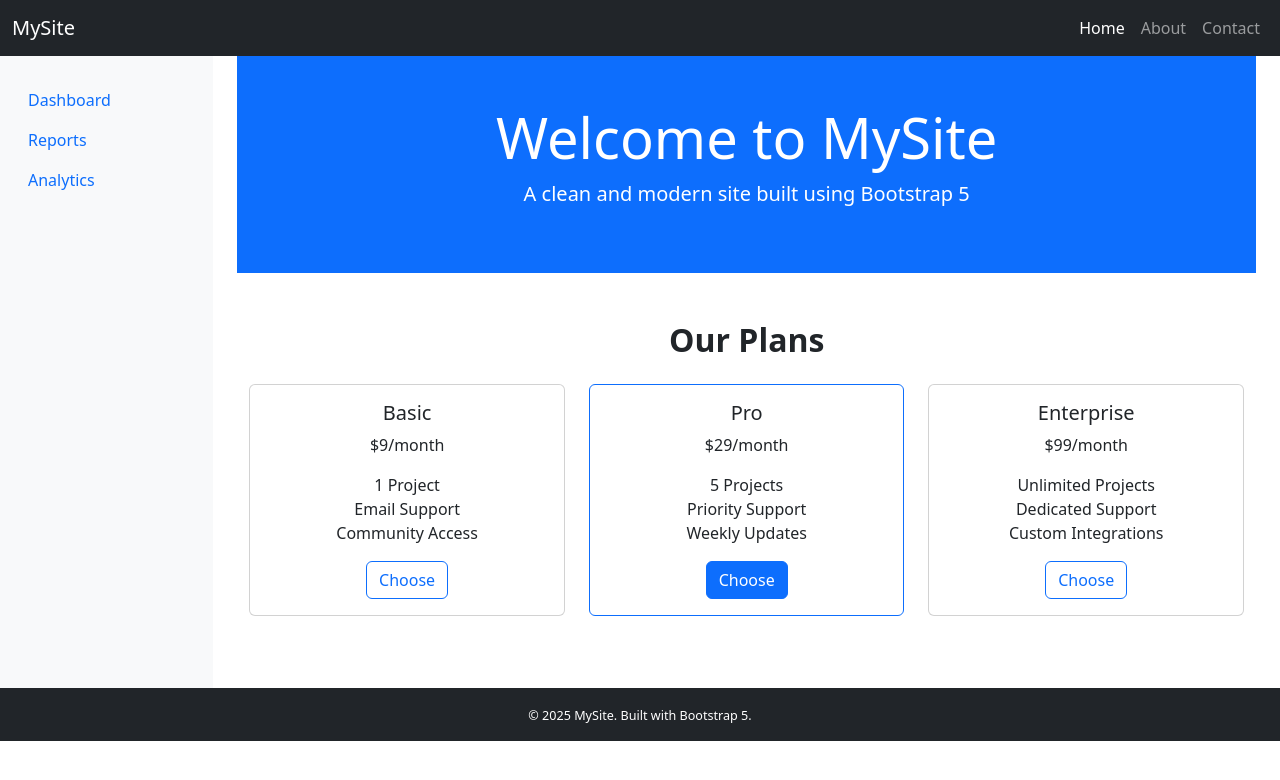
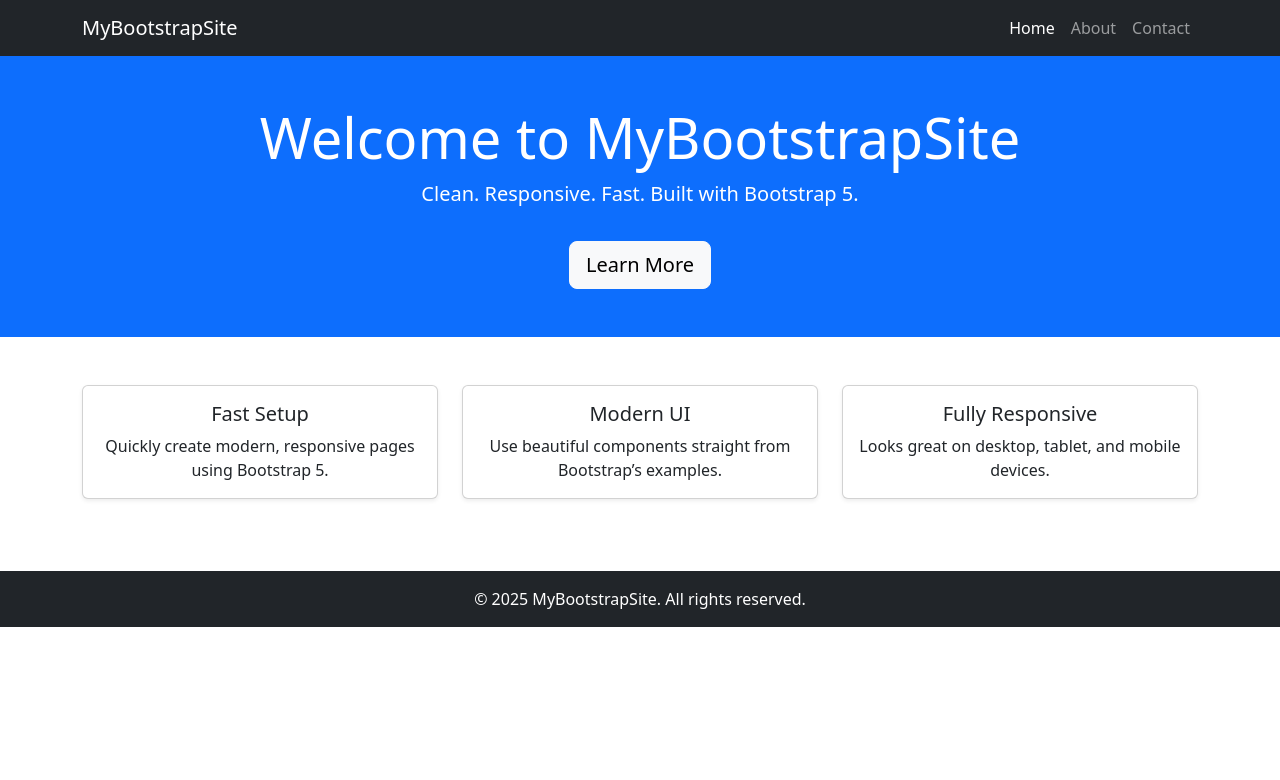
Before and after one commit to abhijith-67/Html, a plain HTML site: page index.html in a window 1280 px wide. Drawn offline with nearby package versions, Linux system fonts and the light colour scheme; files that its build step writes are made by us from their sources.

Commit message:
Update index.html

```diff
--- a/index.html
+++ b/index.html
@@ -1,18 +1,17 @@
-<!-- index.html -->
 <!DOCTYPE html>
 <html lang="en">
 <head>
-  <meta charset="UTF-8">
-  <meta name="viewport" content="width=device-width, initial-scale=1.0">
-  <title>Home | Clean Bootstrap 5</title>
-  <link href="https://cdn.jsdelivr.net/npm/bootstrap@5.3.2/dist/css/bootstrap.min.css" rel="stylesheet">
-  <link href="css/style.css" rel="stylesheet">
+  <meta charset="UTF-8" />
+  <meta name="viewport" content="width=device-width, initial-scale=1" />
+  <title>Bootstrap UI Project - Home</title>
+  <link href="https://cdn.jsdelivr.net/npm/bootstrap@5.3.2/dist/css/bootstrap.min.css" rel="stylesheet" />
 </head>
 <body>
+
   <!-- Navbar -->
   <nav class="navbar navbar-expand-lg navbar-dark bg-dark">
-    <div class="container-fluid">
-      <a class="navbar-brand" href="#">MySite</a>
+    <div class="container">
+      <a class="navbar-brand" href="index.html">MyBootstrapSite</a>
       <button class="navbar-toggler" type="button" data-bs-toggle="collapse" data-bs-target="#navbarNav">
         <span class="navbar-toggler-icon"></span>
       </button>
@@ -26,93 +25,50 @@
     </div>
   </nav>
 
-  <!-- Layout Template: Sidebar + Hero + Content -->
-  <div class="container-fluid">
-    <div class="row">
-      <!-- Sidebar -->
-      <nav class="col-md-2 d-none d-md-block bg-light sidebar py-4">
-        <div class="position-sticky">
-          <ul class="nav flex-column">
-            <li class="nav-item">
-              <a class="nav-link active" href="#">Dashboard</a>
-            </li>
-            <li class="nav-item">
-              <a class="nav-link" href="#">Reports</a>
-            </li>
-            <li class="nav-item">
-              <a class="nav-link" href="#">Analytics</a>
-            </li>
-          </ul>
-        </div>
-      </nav>
-
-      <!-- Main Content -->
-      <main class="col-md-10 ms-sm-auto px-md-4">
   <!-- Hero Section -->
   <section class="bg-primary text-white text-center py-5">
     <div class="container">
-            <h1 class="display-4">Welcome to MySite</h1>
-            <p class="lead">A clean and modern site built using Bootstrap 5</p>
+      <h1 class="display-4">Welcome to MyBootstrapSite</h1>
+      <p class="lead">Clean. Responsive. Fast. Built with Bootstrap 5.</p>
+      <a href="about.html" class="btn btn-light btn-lg mt-3">Learn More</a>
     </div>
   </section>
 
-        <!-- Pricing Cards -->
+  <!-- Features Section -->
   <section class="py-5">
     <div class="container">
-            <h2 class="text-center mb-4">Our Plans</h2>
-            <div class="row">
+      <div class="row text-center">
         <div class="col-md-4 mb-4">
-                <div class="card h-100 text-center">
+          <div class="card shadow-sm h-100">
             <div class="card-body">
-                    <h5 class="card-title">Basic</h5>
-                    <p class="card-text">$9/month</p>
-                    <ul class="list-unstyled">
-                      <li>1 Project</li>
-                      <li>Email Support</li>
-                      <li>Community Access</li>
-                    </ul>
-                    <a href="#" class="btn btn-outline-primary">Choose</a>
+              <h5 class="card-title">Fast Setup</h5>
+              <p class="card-text">Quickly create modern, responsive pages using Bootstrap 5.</p>
             </div>
           </div>
         </div>
         <div class="col-md-4 mb-4">
-                <div class="card h-100 text-center border-primary">
+          <div class="card shadow-sm h-100">
             <div class="card-body">
-                    <h5 class="card-title">Pro</h5>
-                    <p class="card-text">$29/month</p>
-                    <ul class="list-unstyled">
-                      <li>5 Projects</li>
-                      <li>Priority Support</li>
-                      <li>Weekly Updates</li>
-                    </ul>
-                    <a href="#" class="btn btn-primary">Choose</a>
+              <h5 class="card-title">Modern UI</h5>
+              <p class="card-text">Use beautiful components straight from Bootstrap’s examples.</p>
             </div>
           </div>
         </div>
         <div class="col-md-4 mb-4">
-                <div class="card h-100 text-center">
+          <div class="card shadow-sm h-100">
             <div class="card-body">
-                    <h5 class="card-title">Enterprise</h5>
-                    <p class="card-text">$99/month</p>
-                    <ul class="list-unstyled">
-                      <li>Unlimited Projects</li>
-                      <li>Dedicated Support</li>
-                      <li>Custom Integrations</li>
-                    </ul>
-                    <a href="#" class="btn btn-outline-primary">Choose</a>
+              <h5 class="card-title">Fully Responsive</h5>
+              <p class="card-text">Looks great on desktop, tablet, and mobile devices.</p>
             </div>
           </div>
         </div>
       </div>
     </div>
   </section>
-      </main>
-    </div>
-  </div>
 
   <!-- Footer -->
   <footer class="bg-dark text-white text-center py-3">
-    <small>&copy; 2025 MySite. Built with Bootstrap 5.</small>
+    <p class="mb-0">© 2025 MyBootstrapSite. All rights reserved.</p>
   </footer>
 
   <script src="https://cdn.jsdelivr.net/npm/bootstrap@5.3.2/dist/js/bootstrap.bundle.min.js"></script>
```
Lines whose indentation alone changed are shown as unchanged.
